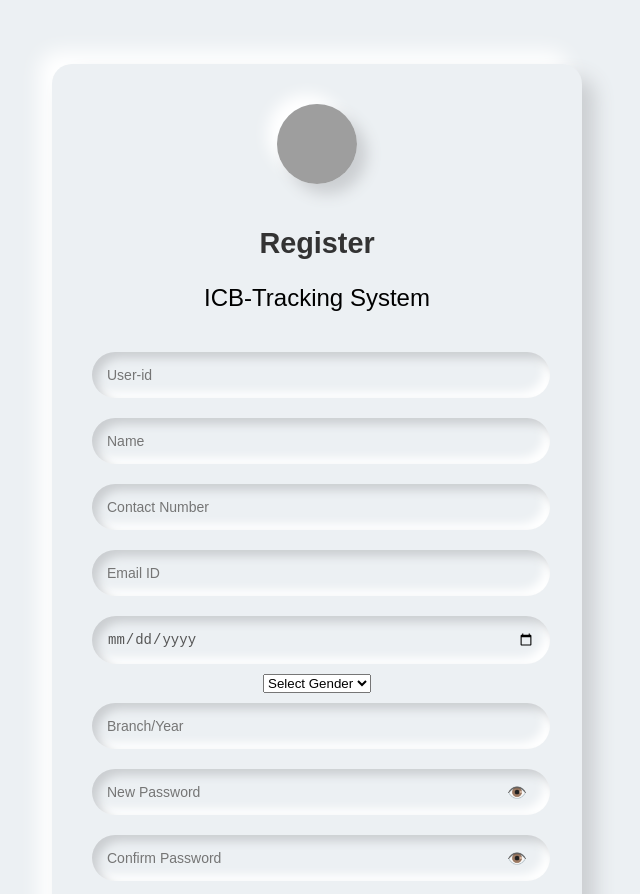
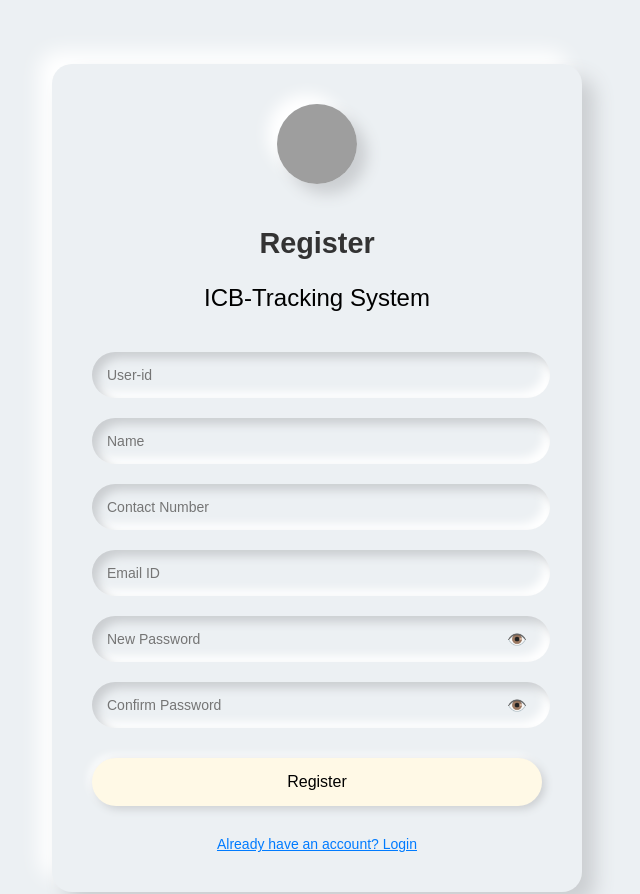
Before and after one commit to rajeshkumar8523/ICB-Tracking-Website, a website: page ICB-Tracking-System-main/public/REGISTER/register.html in a window 1280 px wide. Shown: the top 894 px of the page, without its empty margins (323-963 px from the left). Drawn offline with Linux system fonts and the light colour scheme; grey boxes are pictures that could not be loaded.

Commit message:
Update register.html

```diff
--- a/ICB-Tracking-System-main/public/REGISTER/register.html
+++ b/ICB-Tracking-System-main/public/REGISTER/register.html
@@ -18,13 +18,6 @@
             <input type="text" id="name" placeholder="Name" required>
             <input type="text" id="contact" placeholder="Contact Number" required>
             <input type="email" id="email" placeholder="Email ID" required>
-            <input type="date" id="dob" placeholder="Date of Birth" required>
-            <select id="gender" required>
-                <option value="" selected disabled>Select Gender</option>
-                <option value="male">Male</option>
-                <option value="female">Female</option>
-            </select>
-            <input type="text" id="branchYear" placeholder="Branch/Year" required>
             <div class="input-container">
                 <input type="password" id="newPassword" placeholder="New Password" required>
                 <span class="eye-icon" onclick="togglePassword('newPassword')">👁️</span>
```
